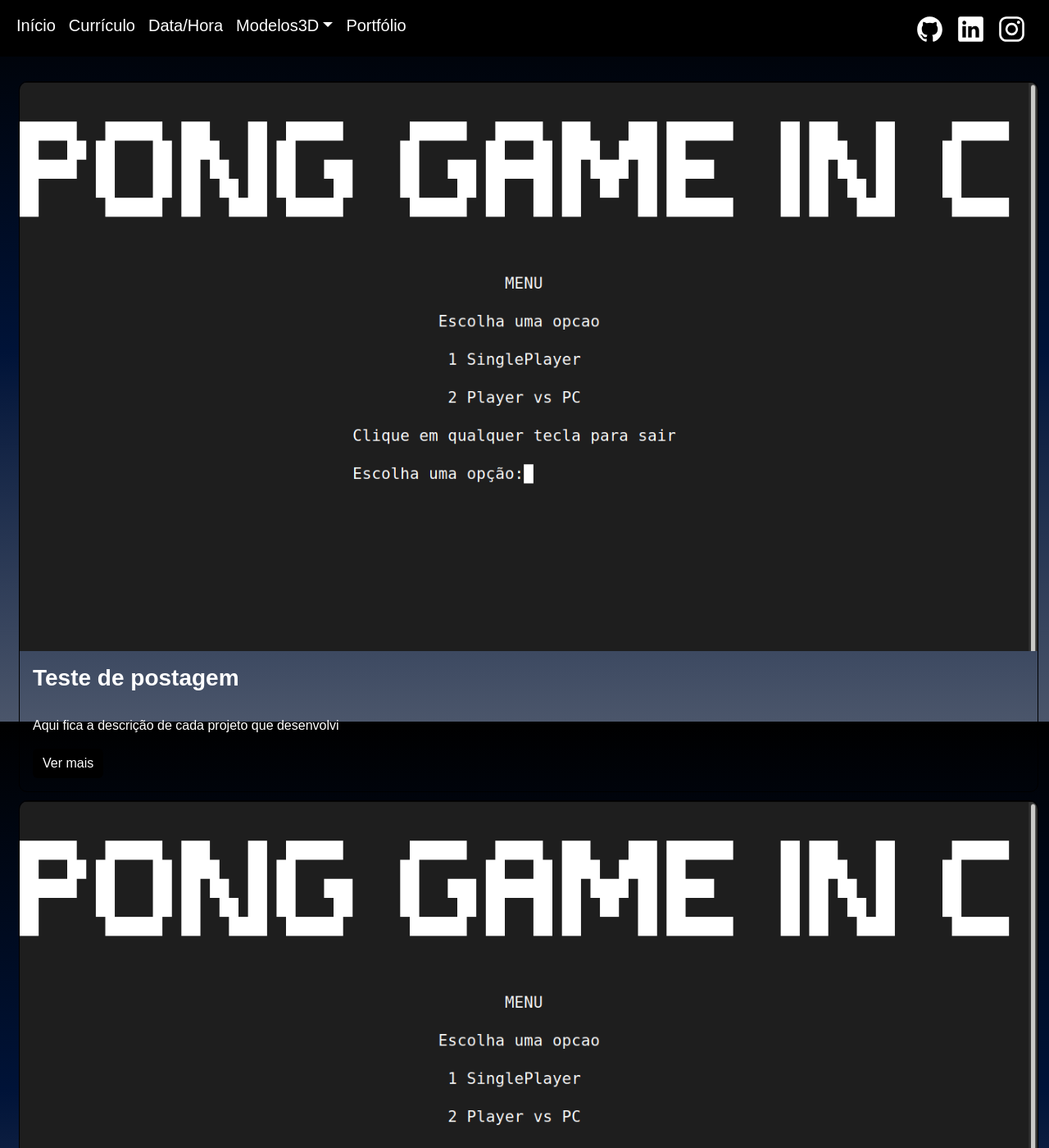
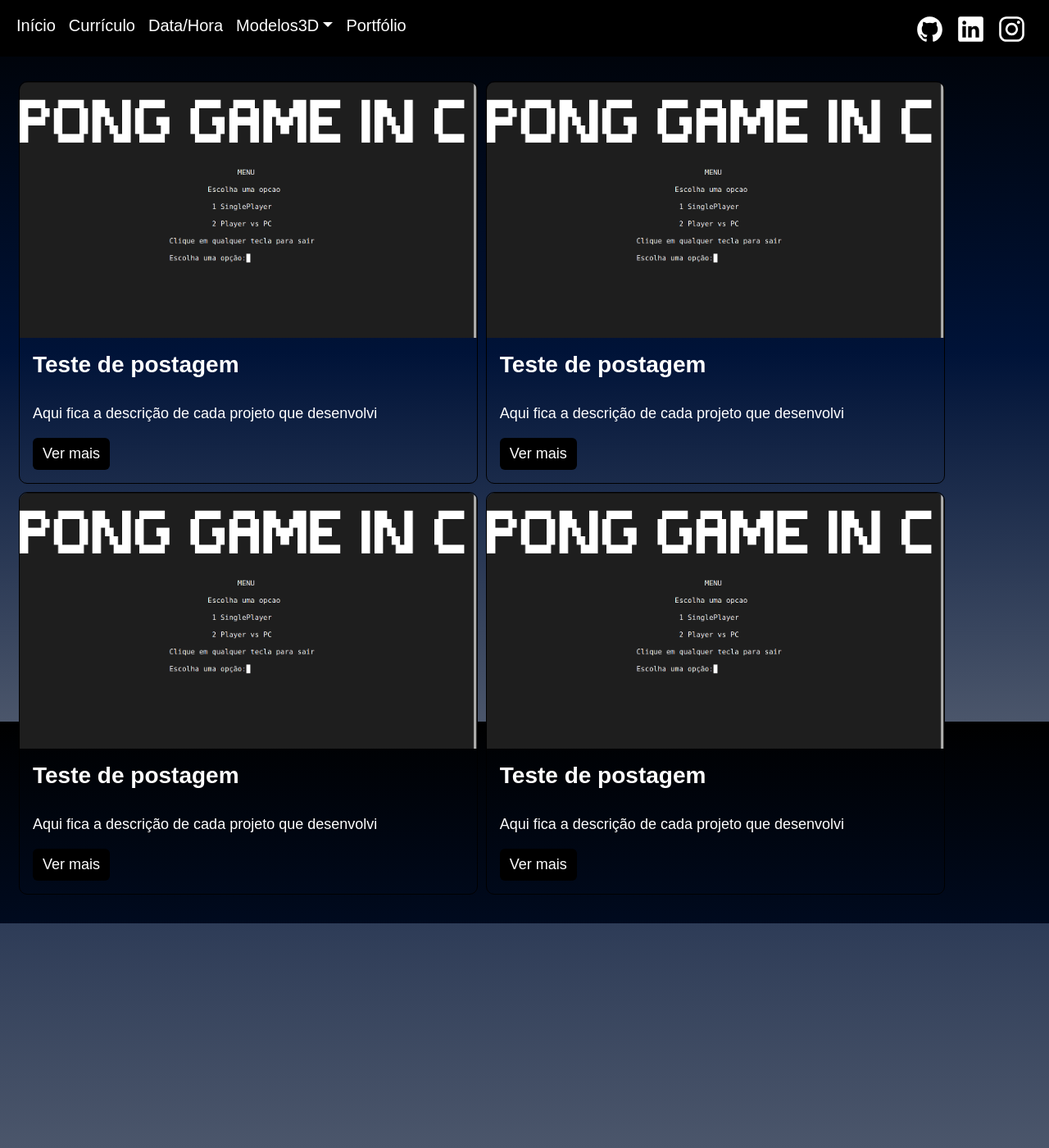
Before and after one commit to lucasfturos/homepage, a Jekyll site: the page built from portfolio.md, in a window 1280 px wide and 1400 px high. Shown: the whole window at 82% size. Built offline with Jekyll 4.4.1, drawn with Linux system fonts in a browser that asks for light colours.

Commit message:
css do portfolio

```diff
--- a/_layouts/portfolio.html
+++ b/_layouts/portfolio.html
@@ -11,7 +11,7 @@ layout: default
             <div class="card-body">
               <h2 class="card-title">{{ site.title}}</h2>
               <p class="card-text">{{ site.description }}</p>
-              <a href="#" class="btn btn-dark">Ver mais</a>
+              <a href="#" class="btn btn-dark btn-card">Ver mais</a>
               <time>{{ site.date }}</time>
             </div>
           </div>
@@ -20,7 +20,7 @@ layout: default
             <div class="card-body">
               <h5 class="card-title">{{ site.title}}</h5>
               <p class="card-text">{{ site.description }}</p>
-              <a href="#" class="btn btn-dark">Ver mais</a>
+              <a href="#" class="btn btn-dark btn-card">Ver mais</a>
               <time>{{ site.date }}</time>
             </div>
           </div>
@@ -29,7 +29,7 @@ layout: default
             <div class="card-body">
               <h5 class="card-title">{{ site.title}}</h5>
               <p class="card-text">{{ site.description }}</p>
-              <a href="#" class="btn btn-dark">Ver mais</a>
+              <a href="#" class="btn btn-dark btn-card">Ver mais</a>
               <time>{{ site.date }}</time>
             </div>
           </div>
@@ -38,7 +38,7 @@ layout: default
             <div class="card-body">
               <h5 class="card-title">{{ site.title}}</h5>
               <p class="card-text">{{ site.description }}</p>
-              <a href="#" class="btn btn-dark">Ver mais</a>
+              <a href="#" class="btn btn-dark btn-card">Ver mais</a>
               <time>{{ site.date }}</time>
             </div>
           </div>
--- a/css/style.css
+++ b/css/style.css
@@ -234,6 +234,7 @@ footer {
         position: absolute;
         transform: translate(-50%, -50%);
     }
+
 }
 
 /* Card Portfolio */
@@ -251,21 +252,18 @@ footer {
     display: flex;
 }
 
-.card {
-
+.card-container .card {
+    flex: 1 1 1;
+    max-width: 45%;
+    max-height: 40%;
+    border-radius: 10px;
+    padding: 0;
+    margin: 5px;
     background-color: transparent;
     border-color: #000000;
 }
-
-.card-container .card {
-    flex: 1 1 1;
-    max-width: 100%;
-    border-radius: 10px;
-    padding: 0;
-    margin: 5px;
-}
 .img-card {
-    min-height: 50%;
+    width: 100%;
 }
 .card-container .img-card {
     border-top-left-radius: 10px;
@@ -276,8 +274,46 @@ footer {
     color: #fff;
 }
 
+.card-text {
+    font-size: 18px;
+}
+
+.btn-card {
+    font-size: 18px
+}
+
 .card .card-title {
     font-size: 28px;
     font-weight: bold;
     margin-bottom: 30px;
 }
+
+/* Card Mobile */
+
+@media (max-width: 768px) {
+
+    .card-text {
+        font-size: 12px;
+    }
+
+    .btn-card {
+        font-size: 12px
+    }
+
+    .card .card-title {
+        font-size: 18px;
+        font-weight: bold;
+        margin-bottom: 30px;
+    }
+
+    .card-container .card {
+        flex: 1 1 1;
+        max-width: 45%;
+        max-height: 40%;
+        border-radius: 10px;
+        padding: 0;
+        margin: 5px;
+        background-color: transparent;
+        border-color: #000000;
+    }
+}
```
